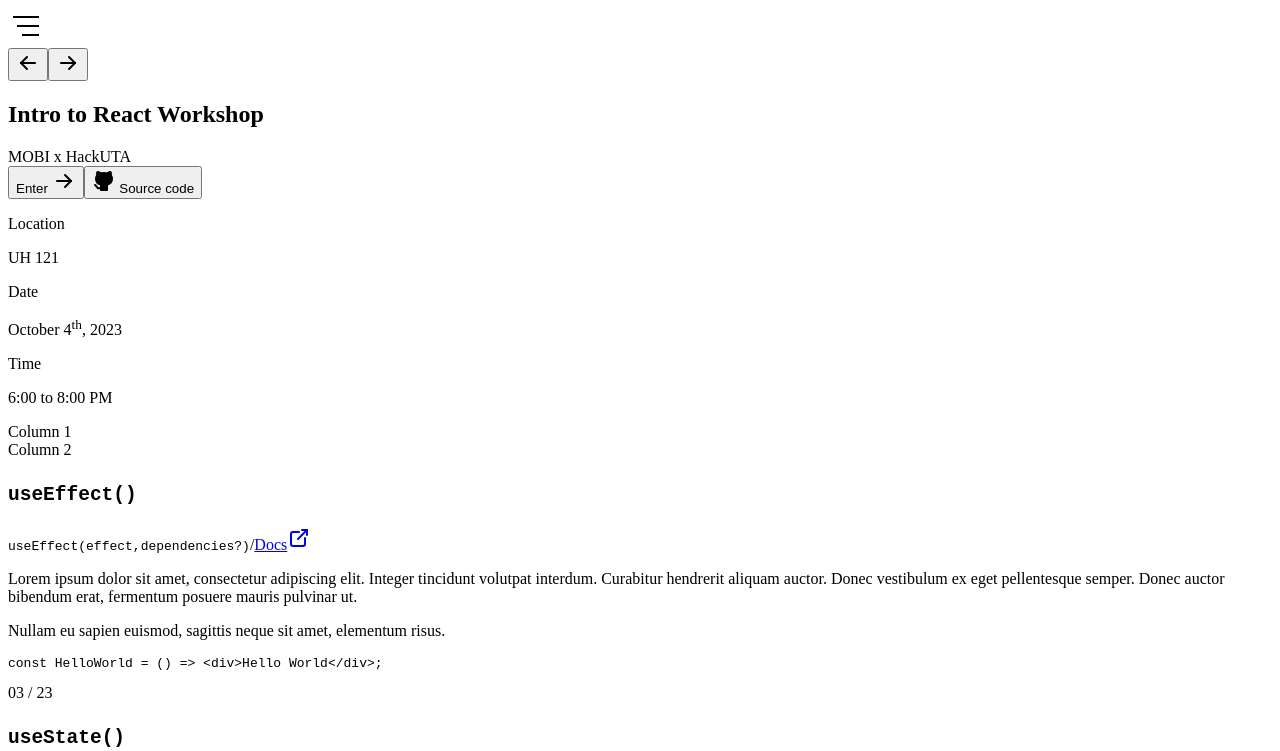
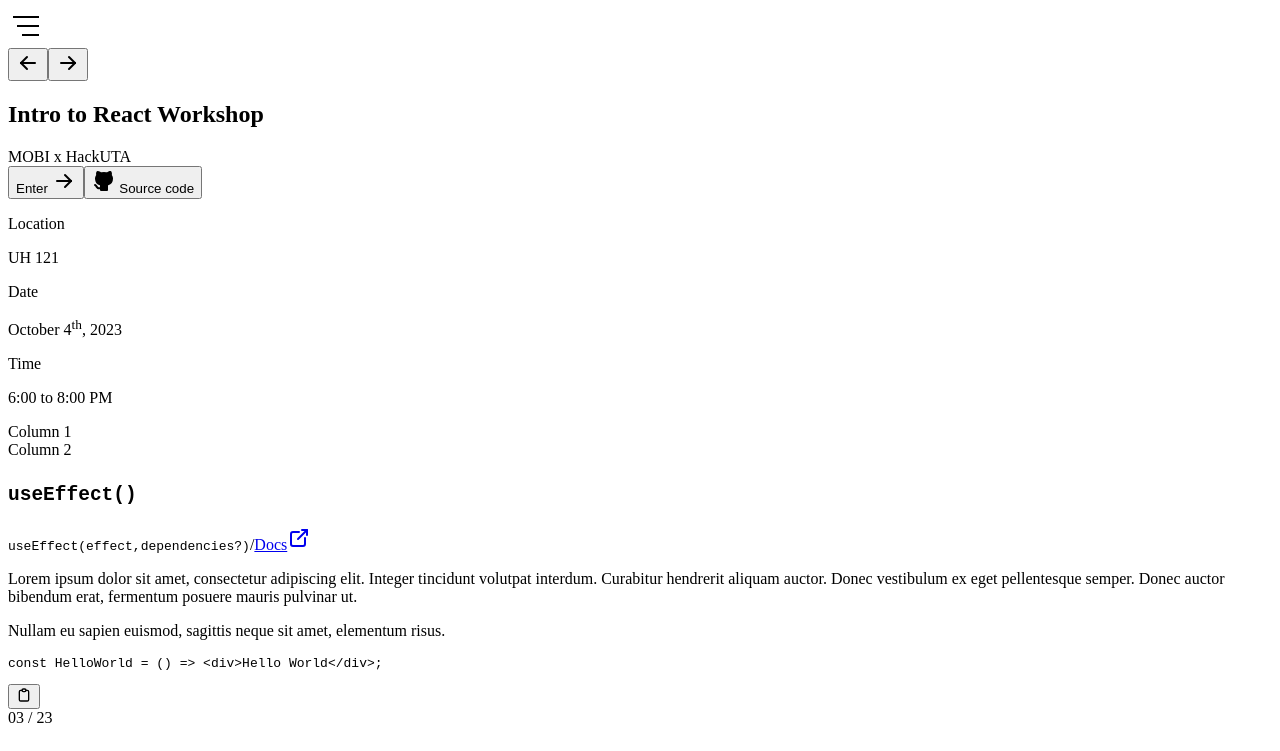
Before and after one commit to mobiclub/2023-fall-workshop-learn-react, a Next.js app: page / in a window 1280 px wide. Shown: the top 751 px of the page. Built offline with nearby package versions, Linux system fonts and the light colour scheme.

Commit message:
feat: add copy button to CodeBlock component

```diff
--- a/src/components/CodeBlock.tsx
+++ b/src/components/CodeBlock.tsx
@@ -1,15 +1,28 @@
 import { SyntaxHighlighterProps } from 'react-syntax-highlighter'
 import SyntaxHighlighter from 'react-syntax-highlighter/dist/esm/default-highlight'
+import { Button } from './Button'
+import { IconClipboard } from '@tabler/icons-react'
 
-export type CodeBlockProps = SyntaxHighlighterProps
-export const CodeBlock = ({children, ...props}: SyntaxHighlighterProps) => {
+export type CodeBlockProps = SyntaxHighlighterProps & {
+	canCopy?: boolean,
+}
+export const CodeBlock = ({
+	children,
+	canCopy = true,
+	...props
+}: SyntaxHighlighterProps) => {
 	return (
+		<div className="flex flex-row p-4 rounded-md bg-slate-100">
 			<SyntaxHighlighter
-			className="p-4 rounded-md bg-slate-100"
 				useInlineStyles={false}
 				{...props}
 			>
 				{children}
 			</SyntaxHighlighter>
+			{canCopy &&
+			<Button kind="tertiary" className="p-0 ml-auto bg-[unset] border-0">
+				<IconClipboard size={16} />
+			</Button>}
+		</div>
 	)
 }
```
Lines whose indentation alone changed are shown as unchanged.
